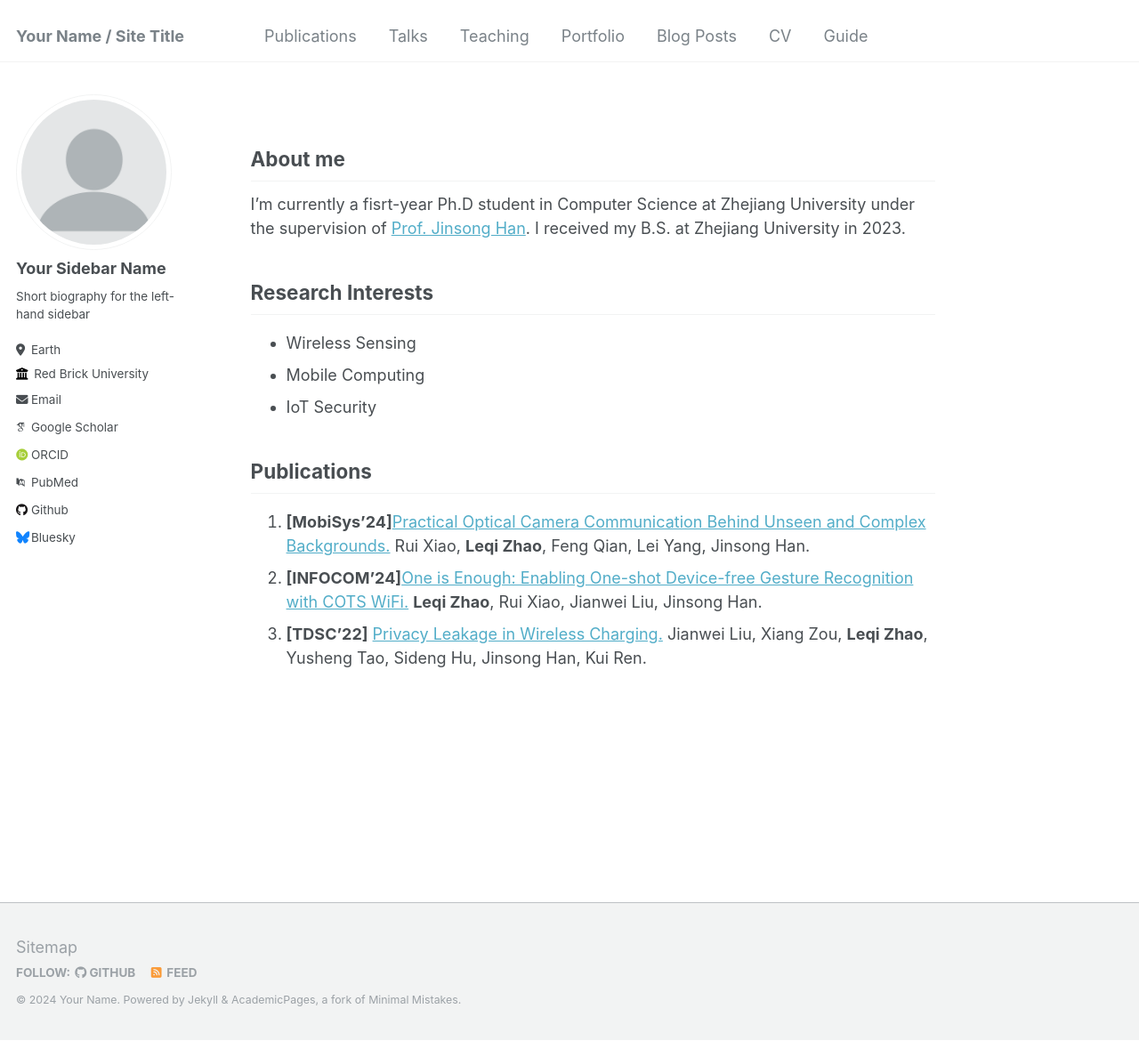
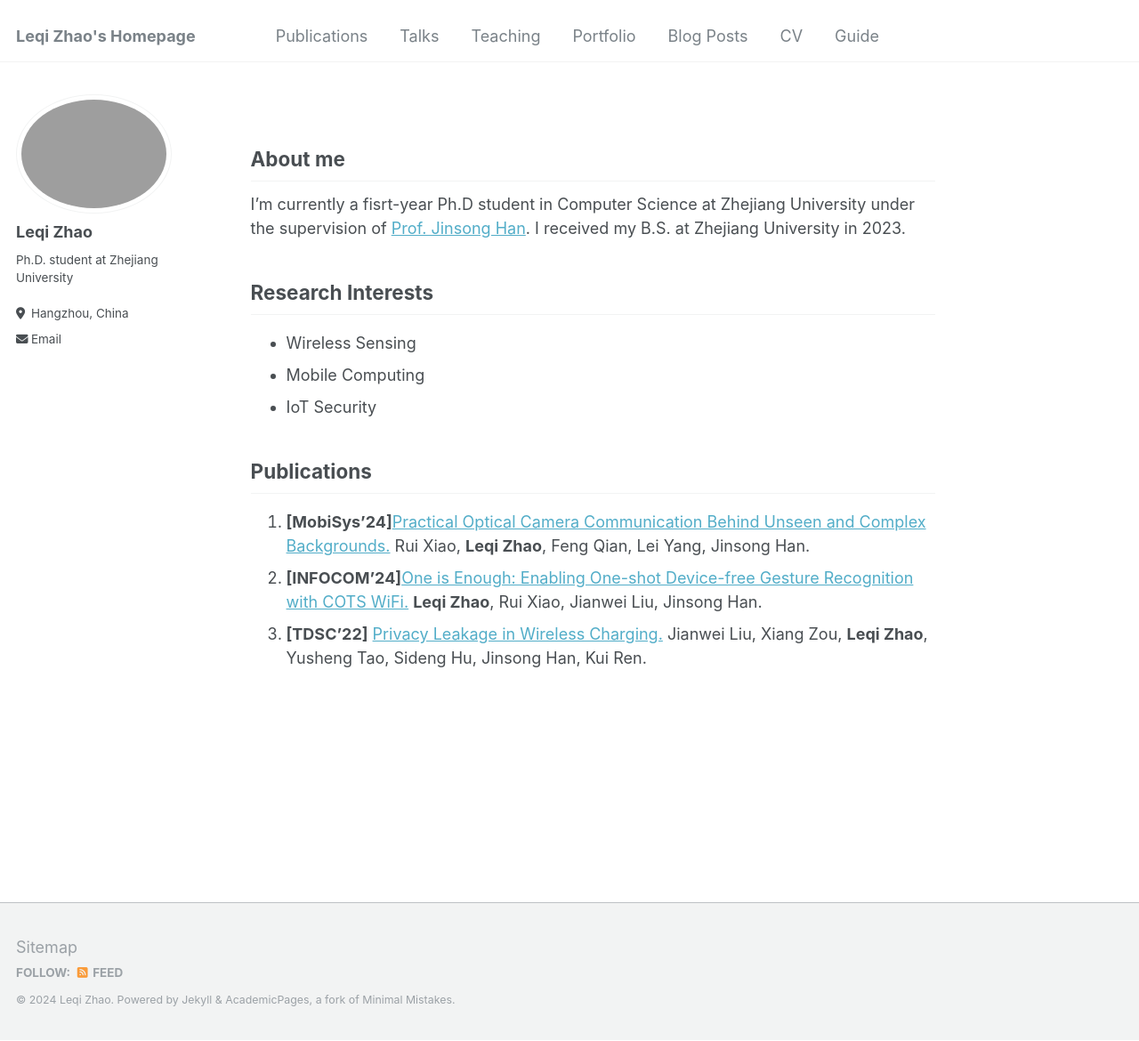
Before and after one commit to 7rem0r/7rem0r.github.io, a Jekyll site: the page built from _pages/about.md, in a window 1280 px wide and 1170 px high. Shown: the whole window at 89% size. Built offline with Jekyll 4.4.1, drawn with Linux system fonts in a browser that asks for light colours; some web fonts are replaced.

Commit message:
Update _config.yml

```diff
--- a/_config.yml
+++ b/_config.yml
@@ -8,70 +8,67 @@
 
 # Basic Site Settings
 locale                   : "en-US"
-title                    : "Your Name / Site Title"
+title                    : "Leqi Zhao's Homepage"
 title_separator          : "-"
-name                     : &name "Your Name"
-description              : &description "personal description"
-url                      : https://academicpages.github.io # the base hostname & protocol for your site e.g. "https://mmistakes.github.io"
+name                     : &name "Leqi Zhao"
+description              : &description "Ph.D. Student at Zhejiang University"
+url                      : "https://7rem0r.github.io" # the base hostname & protocol for your site e.g. "https://mmistakes.github.io"
 baseurl                  : "" # the subpath of your site, e.g. "/blog"
-repository               : "academicpages/academicpages.github.io"
+repository               : "7rem0r.github.io"
 
 # Site Author - The following control what appear as part of the author content on the side bar.
 #               If a field is blank the icon and link will not appear, otherwise it will be shown.
 #               Additional customization can be done by editing /_includes/author-profile.html
 author:
   # Biographic information
-  avatar           : "profile.png"
-  name             : "Your Sidebar Name"
-  pronouns         : # example: "she/her"
-  bio              : "Short biography for the left-hand sidebar"
-  location         : "Earth"
-  employer         : "Red Brick University"
-  uri              : # URL
-  email            : "none@example.org"
+  avatar           : "lerky.jpg"
+  name             : "Leqi Zhao"
+  bio              : "Ph.D. student at Zhejiang University"
+  location         : "Hangzhou, China"
+  email            : "zhaoleqi@zju.edu.cn"
 
-  # Academic websites
-  arxiv            : # URL - Update with the correct link to your profile
-  googlescholar    : "https://scholar.google.com/citations?user=PS_CX0AAAAAJ"
-  impactstory      : # URL
-  orcid            : "http://orcid.org/yourorcidurl"
-  semantic         : # URL
-  pubmed           : "https://www.ncbi.nlm.nih.gov/pubmed/?term=john+snow"
-  researchgate     : # URL
+  # # Academic websites
+  # arxiv            : # URL - Update with the correct link to your profile
+  # googlescholar    : "https://scholar.google.com/citations?user=PS_CX0AAAAAJ"
+  # impactstory      : # URL
+  # orcid            : "http://orcid.org/yourorcidurl"
+  # semantic         : # URL
+  # pubmed           : "https://www.ncbi.nlm.nih.gov/pubmed/?term=john+snow"
+  # researchgate     : # URL
 
-  # Repositories and software development
-  bitbucket        : # Username - Update with your username on the site
-  codepen          : # Username
-  dribbble         : # Username
-  github           : "academicpages"
-  kaggle           : # Username
-  stackoverflow    : # User number or user number and name (i.e., use "1" or "1/jeff-atwood")
+  # # Repositories and software development
+  # bitbucket        : # Username - Update with your username on the site
+  # codepen          : # Username
+  # dribbble         : # Username
+  # github           : "academicpages"
+  # kaggle           : # Username
+  # stackoverflow    : # User number or user number and name (i.e., use "1" or "1/jeff-atwood")
 
-  # Social media
-  bluesky          : "bsky.app" # Replace this with you Bluesky username
-  facebook         : # Username
-  flickr           : # Username
-  foursquare       : # Username
-  goodreads        : # Username
-  google_plus      : # Username
-  keybase          : # Username
-  instagram        : # Username
-  lastfm           : # Username
-  linkedin         : # Username
-  mastodon         : # URL
-  medium           : # URL
-  pinterest        : # Username
-  soundcloud       : # Username
-  steam            : # Username
-  telegram         : # URL
-  tumblr           : # Username
-  twitter          : # Username for X / Twitter
-  vine             : # Username
-  weibo            : # Username
-  wikipedia        : # Username
-  xing             : # Username
-  youtube          : # Username
-  zhihu            : # URL
+  # # Social media
+  # bluesky          : "bsky.app" # Replace this with you Bluesky username
+  # facebook         : # Username
+  # flickr           : # Username
+  # foursquare       : # Username
+  # goodreads        : # Username
+  # google_plus      : # Username
+  # keybase          : # Username
+  # instagram        : # Username
+  # lastfm           : # Username
+  # linkedin         : # Username
+  # mastodon         : # URL
+  # medium           : # URL
+  # pinterest        : # Username
+  # soundcloud       : # Username
+  # steam            : # Username
+  # telegram         : # URL
+  # tumblr           : # Username
+  # twitter          : # Username for X / Twitter
+  # vine             : # Username
+  # weibo            : # Username
+  # wikipedia        : # Username
+  # xing             : # Username
+  # youtube          : # Username
+  # zhihu            : # URL
 
 
 # Site Settings
```
